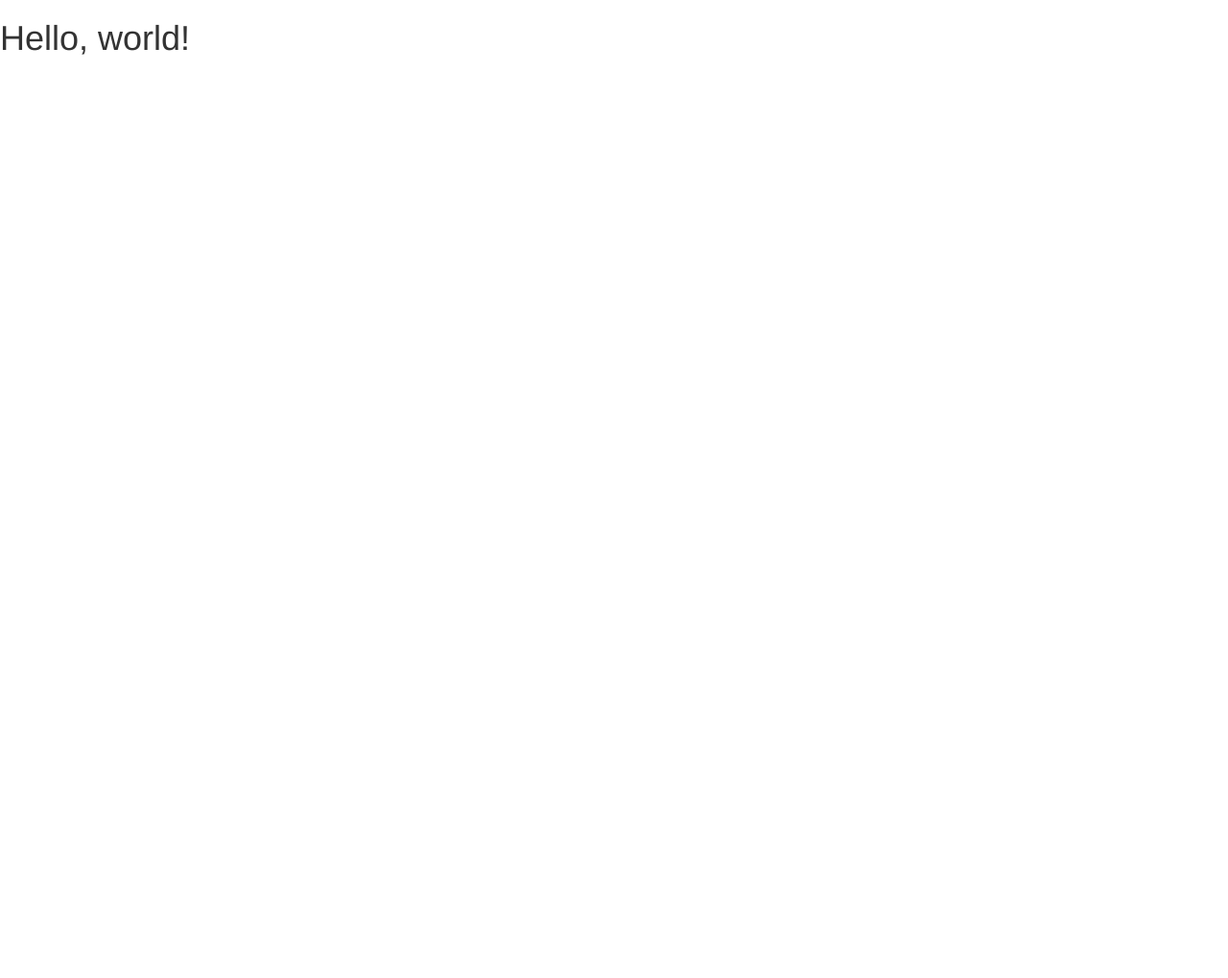
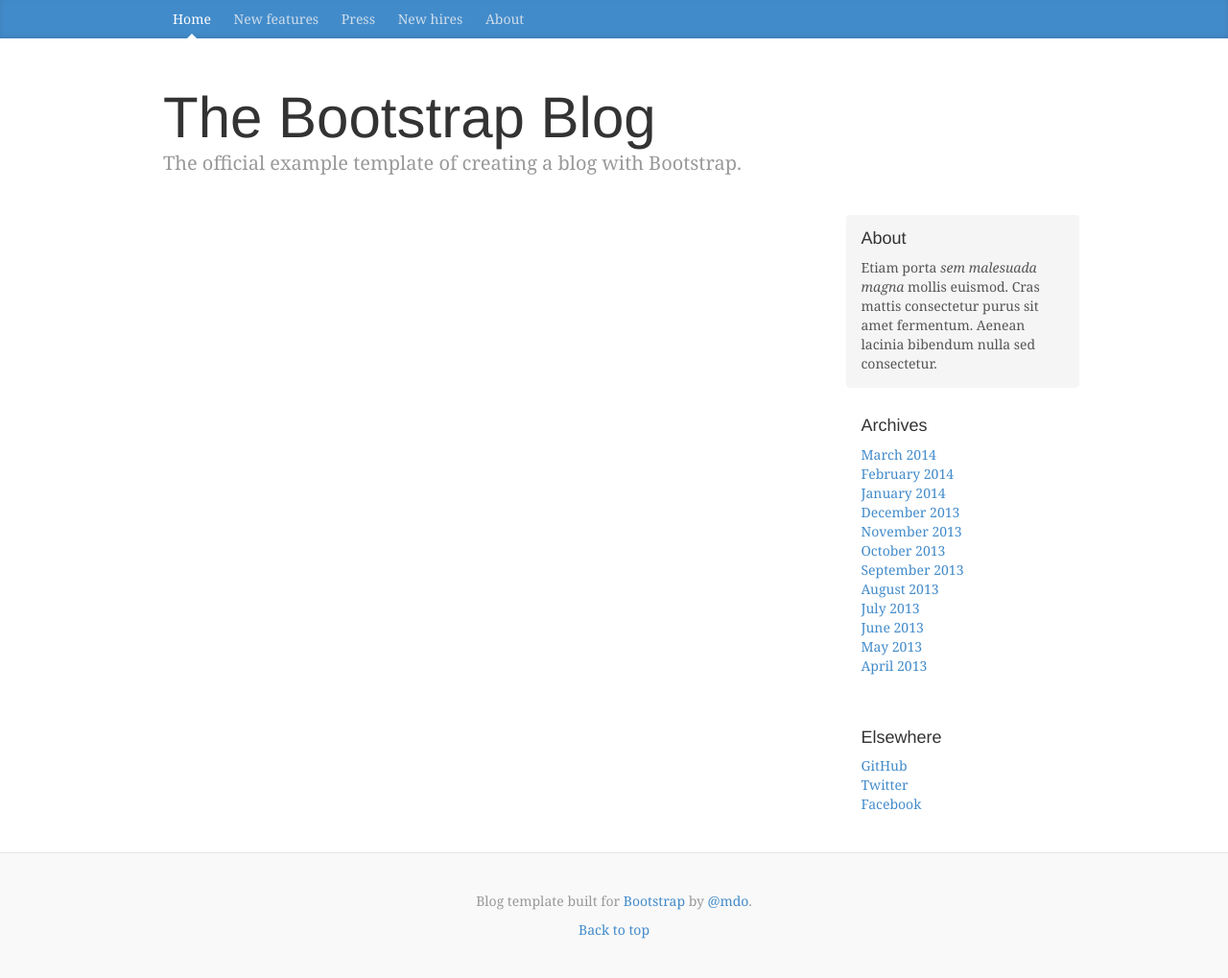
Before and after one commit to LazyContributor/blog, a plain HTML site: page index.html in a window 1280 px wide. Shown: the whole page at 96% size. Before the commit the page ends 800 px from the top, so only its background shows below. Drawn offline with nearby package versions, Linux system fonts and the light colour scheme; a script that the page names is missing.

Commit message:
finish part 2

```diff
--- /dev/null
+++ b/css/blog.css
@@ -0,0 +1,167 @@
+/*
+ * Globals
+ */
+
+body {
+  font-family: Georgia, "Times New Roman", Times, serif;
+  color: #555;
+}
+
+h1, .h1,
+h2, .h2,
+h3, .h3,
+h4, .h4,
+h5, .h5,
+h6, .h6 {
+  margin-top: 0;
+  font-family: "Helvetica Neue", Helvetica, Arial, sans-serif;
+  font-weight: normal;
+  color: #333;
+}
+
+
+/*
+ * Override Bootstrap's default container.
+ */
+
+@media (min-width: 1200px) {
+  .container {
+    width: 970px;
+  }
+}
+
+
+/*
+ * Masthead for nav
+ */
+
+.blog-masthead {
+  background-color: #428bca;
+  -webkit-box-shadow: inset 0 -2px 5px rgba(0,0,0,.1);
+          box-shadow: inset 0 -2px 5px rgba(0,0,0,.1);
+}
+
+/* Nav links */
+.blog-nav-item {
+  position: relative;
+  display: inline-block;
+  padding: 10px;
+  font-weight: 500;
+  color: #cdddeb;
+}
+.blog-nav-item:hover,
+.blog-nav-item:focus {
+  color: #fff;
+  text-decoration: none;
+}
+
+/* Active state gets a caret at the bottom */
+.blog-nav .active {
+  color: #fff;
+}
+.blog-nav .active:after {
+  position: absolute;
+  bottom: 0;
+  left: 50%;
+  width: 0;
+  height: 0;
+  margin-left: -5px;
+  vertical-align: middle;
+  content: " ";
+  border-right: 5px solid transparent;
+  border-bottom: 5px solid;
+  border-left: 5px solid transparent;
+}
+
+
+/*
+ * Blog name and description
+ */
+
+.blog-header {
+  padding-top: 20px;
+  padding-bottom: 20px;
+}
+.blog-title {
+  margin-top: 30px;
+  margin-bottom: 0;
+  font-size: 60px;
+  font-weight: normal;
+}
+.blog-description {
+  font-size: 20px;
+  color: #999;
+}
+
+
+/*
+ * Main column and sidebar layout
+ */
+
+.blog-main {
+  font-size: 18px;
+  line-height: 1.5;
+}
+
+/* Sidebar modules for boxing content */
+.sidebar-module {
+  padding: 15px;
+  margin: 0 -15px 15px;
+}
+.sidebar-module-inset {
+  padding: 15px;
+  background-color: #f5f5f5;
+  border-radius: 4px;
+}
+.sidebar-module-inset p:last-child,
+.sidebar-module-inset ul:last-child,
+.sidebar-module-inset ol:last-child {
+  margin-bottom: 0;
+}
+
+
+
+/* Pagination */
+.pager {
+  margin-bottom: 60px;
+  text-align: left;
+}
+.pager > li > a {
+  width: 140px;
+  padding: 10px 20px;
+  text-align: center;
+  border-radius: 30px;
+}
+
+
+/*
+ * Blog posts
+ */
+
+.blog-post {
+  margin-bottom: 60px;
+}
+.blog-post-title {
+  margin-bottom: 5px;
+  font-size: 40px;
+}
+.blog-post-meta {
+  margin-bottom: 20px;
+  color: #999;
+}
+
+
+/*
+ * Footer
+ */
+
+.blog-footer {
+  padding: 40px 0;
+  color: #999;
+  text-align: center;
+  background-color: #f9f9f9;
+  border-top: 1px solid #e5e5e5;
+}
+.blog-footer p:last-child {
+  margin-bottom: 0;
+}
--- a/index.html
+++ b/index.html
@@ -7,17 +7,99 @@
 		<title>Chris Montgomery Blog</title>
 
 		<link href="css/bootstrap.min.css" rel="stylesheet">
+		<link href="css/blog.css" rel="stylesheet">
 		<!--[if lt IE 9]>
 			<script src="https://oss.maxcdn.com/html5shiv/3.7.2/html5shiv.min.js"></script>
 			<script src="https://oss.maxcdn.com/respond/1.4.2/respond.min.js"></script>
 		<![endif]-->
 	</head>
 	<body>
-		<h1>Hello, world!</h1>
+		<div class="blog-masthead">
+	      <div class="container">
+	        <nav class="blog-nav">
+	          <a class="blog-nav-item active" href="#">Home</a>
+	          <a class="blog-nav-item" href="#">New features</a>
+	          <a class="blog-nav-item" href="#">Press</a>
+	          <a class="blog-nav-item" href="#">New hires</a>
+	          <a class="blog-nav-item" href="#">About</a>
+	        </nav>
+	      </div>
+	    </div>
+
+	    <div class="container">
+
+	      <div class="blog-header">
+	        <h1 class="blog-title">The Bootstrap Blog</h1>
+	        <p class="lead blog-description">The official example template of creating a blog with Bootstrap.</p>
+	      </div>
+
+	      <div class="row">
+
+	        <div class="col-sm-8 blog-main">
+	        	<div class="main-container">
+	        		<script id="blogs-tpl" type="text/x-handlebars-template">
+	        			{{#each blog}}
+	        			<div class="blog-post">
+	        				<h2 class="blog-post-title"><a href="#">{{title}}</a></h2>
+	        				<p class="blog-post-meta">At time by an author</p>
+	        				<div>{{{content}}}</div>
+	        			</div>
+	        			{{/each}}
+	        		</script>
+	        	</div>
+	        </div><!-- /.blog-main -->
+
+	        <div class="col-sm-3 col-sm-offset-1 blog-sidebar">
+	          <div class="sidebar-module sidebar-module-inset">
+	            <h4>About</h4>
+	            <p>Etiam porta <em>sem malesuada magna</em> mollis euismod. Cras mattis consectetur purus sit amet fermentum. Aenean lacinia bibendum nulla sed consectetur.</p>
+	          </div>
+	          <div class="sidebar-module">
+	            <h4>Archives</h4>
+	            <ol class="list-unstyled">
+	              <li><a href="#">March 2014</a></li>
+	              <li><a href="#">February 2014</a></li>
+	              <li><a href="#">January 2014</a></li>
+	              <li><a href="#">December 2013</a></li>
+	              <li><a href="#">November 2013</a></li>
+	              <li><a href="#">October 2013</a></li>
+	              <li><a href="#">September 2013</a></li>
+	              <li><a href="#">August 2013</a></li>
+	              <li><a href="#">July 2013</a></li>
+	              <li><a href="#">June 2013</a></li>
+	              <li><a href="#">May 2013</a></li>
+	              <li><a href="#">April 2013</a></li>
+	            </ol>
+	          </div>
+	          <div class="sidebar-module">
+	            <h4>Elsewhere</h4>
+	            <ol class="list-unstyled">
+	              <li><a href="#">GitHub</a></li>
+	              <li><a href="#">Twitter</a></li>
+	              <li><a href="#">Facebook</a></li>
+	            </ol>
+	          </div>
+	        </div><!-- /.blog-sidebar -->
+
+	      </div><!-- /.row -->
+
+	    </div><!-- /.container -->
+
+	    <div class="blog-footer">
+	      <p>Blog template built for <a href="http://getbootstrap.com">Bootstrap</a> by <a href="https://twitter.com/mdo">@mdo</a>.</p>
+	      <p>
+	        <a href="#">Back to top</a>
+	      </p>
+	    </div>
 
 		<!-- jQuery (necessary for Bootstrap's JavaScript plugins) -->
 	    <script src="https://ajax.googleapis.com/ajax/libs/jquery/1.11.1/jquery.min.js"></script>
+	    <!-- Parse.js -->
+	    <script src="//www.parsecdn.com/js/parse-1.3.0.min.js"></script>
+	    <!-- Handlebars.js -->
+		<script src="//cdnjs.cloudflare.com/ajax/libs/handlebars.js/2.0.0/handlebars.min.js"></script>
 	    <!-- Include all compiled plugins (below), or include individual files as needed -->
 	    <script src="js/bootstrap.min.js"></script>
+	    <script src="js/blog.js"></script>
 	</body>
 </html>
--- /dev/null
+++ b/js/blog.js
@@ -0,0 +1,35 @@
+$(function() {
+
+    Parse.$ = jQuery;
+
+    // Replace this line with the one on your Quickstart Guide Page
+	Parse.initialize("nBtnE75OrxyImqFsZrQXfwRi8F9MkRaE9EfbWnND", "PFpa1bOFWM4L5L5iRUVekgfzSLVpIsKDp5eA2K73");
+
+	var Blog = Parse.Object.extend("Blog"),
+	    Blogs = Parse.Collection.extend({
+	    	model: Blog
+	    }),
+    	BlogsView = Parse.View.extend({
+	    	template: Handlebars.compile($('#blogs-tpl').html()),
+	    	render: function(){
+	    		var collection = { blog: this.collection.toJSON() };
+	    		this.$el.html(this.template(collection));
+	    	}
+	    });
+
+		blogs = new Blogs();
+
+	    blogs.fetch({
+	    	success: function(blogs) {
+	    		var blogsView = new BlogsView({ collection: blogs });
+	    		blogsView.render();
+	    		$('.main-container').html(blogsView.el);
+	    	},
+	    	error: function(blogs, error) {
+	    		console.log(error);
+	    	}
+	    });
+
+
+
+});
```
